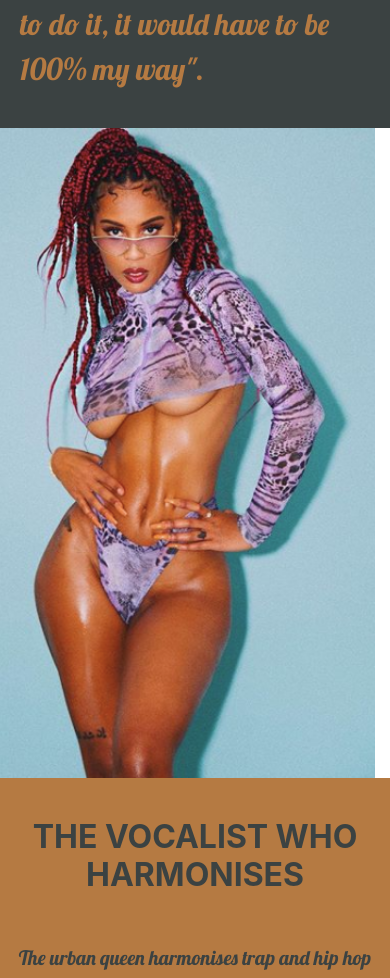
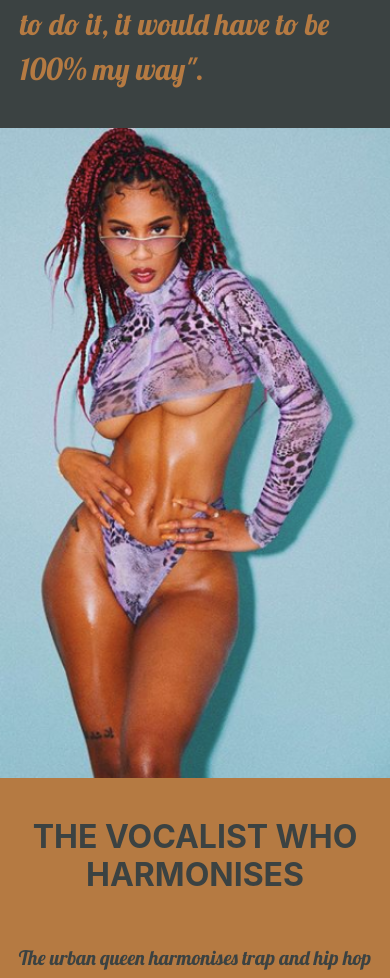
Before and after one commit to Cal-brown99/IAMDDB, a plain HTML site: page index.html in a window 390 px wide. Shown: the part 2341-3319 px from the top of the page. Drawn offline with nearby package versions, Linux system fonts and the light colour scheme.

Commit message:
edited CSS for more responsive results

```diff
--- a/assets/css/style.css
+++ b/assets/css/style.css
@@ -267,18 +267,12 @@ a:active {
     background: url("../images/Home section image 2.png");
     background-size: cover;
     background-position: left;
+    background-position: center;
     min-height: 650px;
     transition: all .5s ease-in-out;
     -moz-transition: all .5s ease-in-out;
     -webkit-transition: all .5s ease-in-out;
     -o-transition: all 0.35s ease-in-out;
-}
-
-@media (max-width:600px) {
-    .home-section-image2 {
-        max-width: 375px;
-        background-position: center;
-    }
 }
 
 /*------------------------------------------------------------------------Music section 1 */
```
Also changed, not shown: 1 other file.
